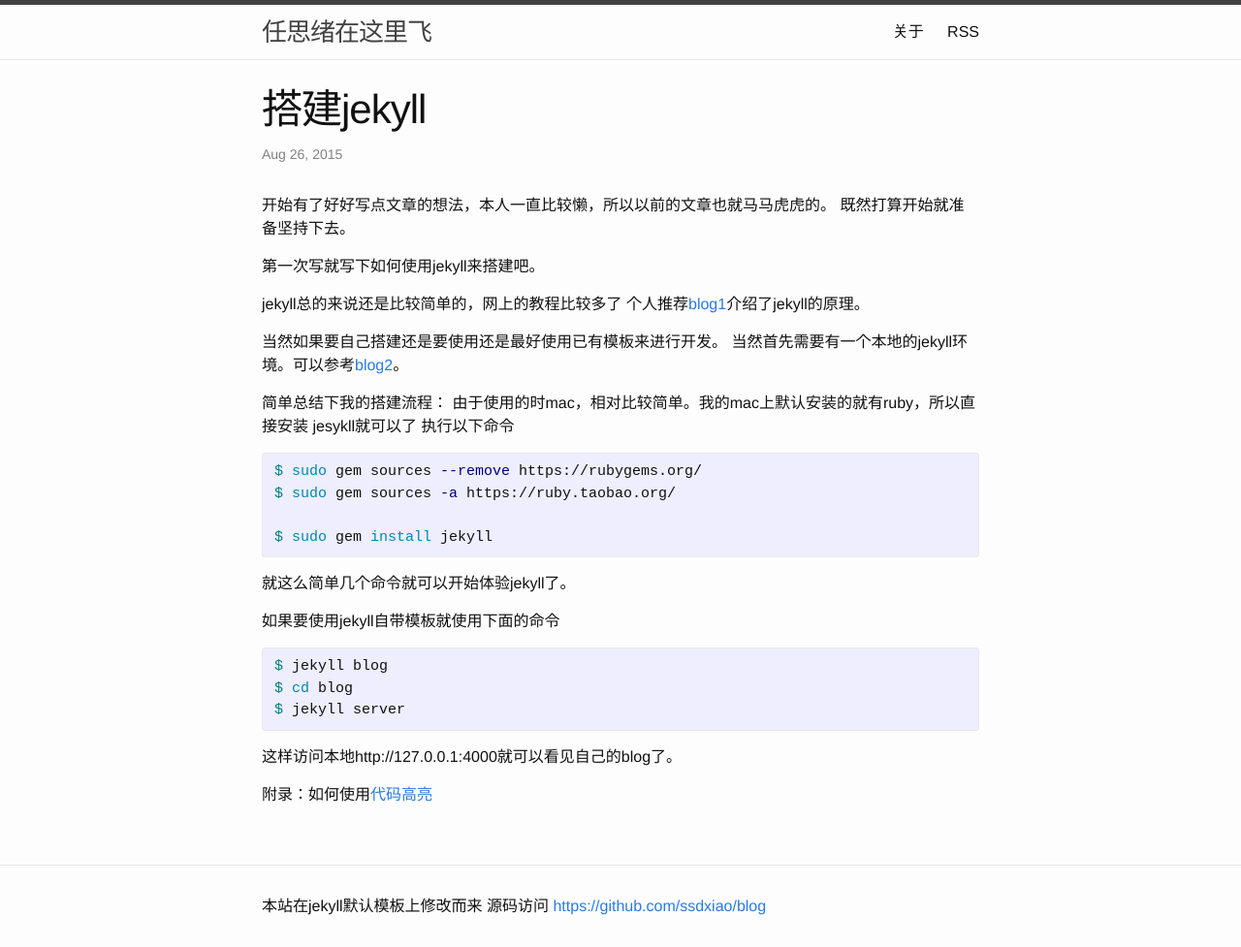
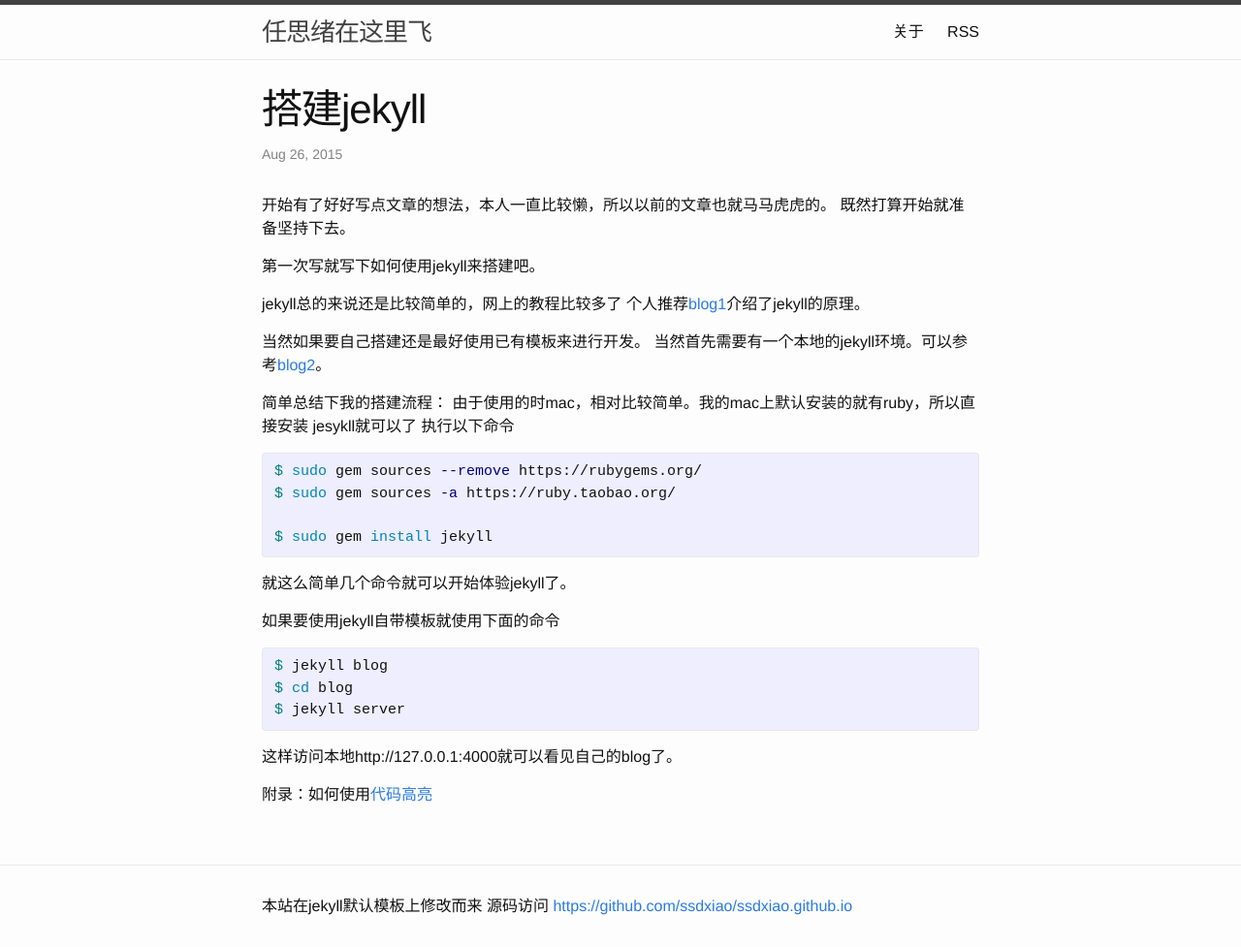
Before and after one commit to ssdxiao/ssdxiao.github.io, a Jekyll site: the page built from _posts/2015-08-26-how-to-jekyll.markdown, in a window 1280 px wide. Shown: the whole page at 97% size. Built offline with Jekyll 4.4.1, drawn with Linux system fonts in a browser that asks for light colours; some of the changed lines change nothing that is shown.

Commit message:
fix some grammar error

```diff
--- a/_config.yml
+++ b/_config.yml
@@ -2,9 +2,9 @@
 title: 任思绪在这里飞
 description: 留下曾经学习的痕迹
 email: ssdxiao@163.com
-baseurl: http://ssdxiao.github.io/blog # the subpath of your site, e.g. /blog/
+baseurl: http://ssdxiao.github.io # the subpath of your site, e.g. /blog/
 url: "" # the base hostname & protocol for your site
-giturl: https://github.com/ssdxiao/blog
+giturl: https://github.com/ssdxiao/ssdxiao.github.io
 rss: /feed.xml
 # Build settings
 markdown: kramdown
--- a/_posts/2015-08-26-how-to-jekyll.markdown
+++ b/_posts/2015-08-26-how-to-jekyll.markdown
@@ -14,7 +14,7 @@ jekyll总的来说还是比较简单的，网上的教程比较多了
 个人推荐[blog1]介绍了jekyll的原理。
 
 
-当然如果要自己搭建还是要使用还是最好使用已有模板来进行开发。
+当然如果要自己搭建还是最好使用已有模板来进行开发。
 当然首先需要有一个本地的jekyll环境。可以参考[blog2]。
 
 
```
